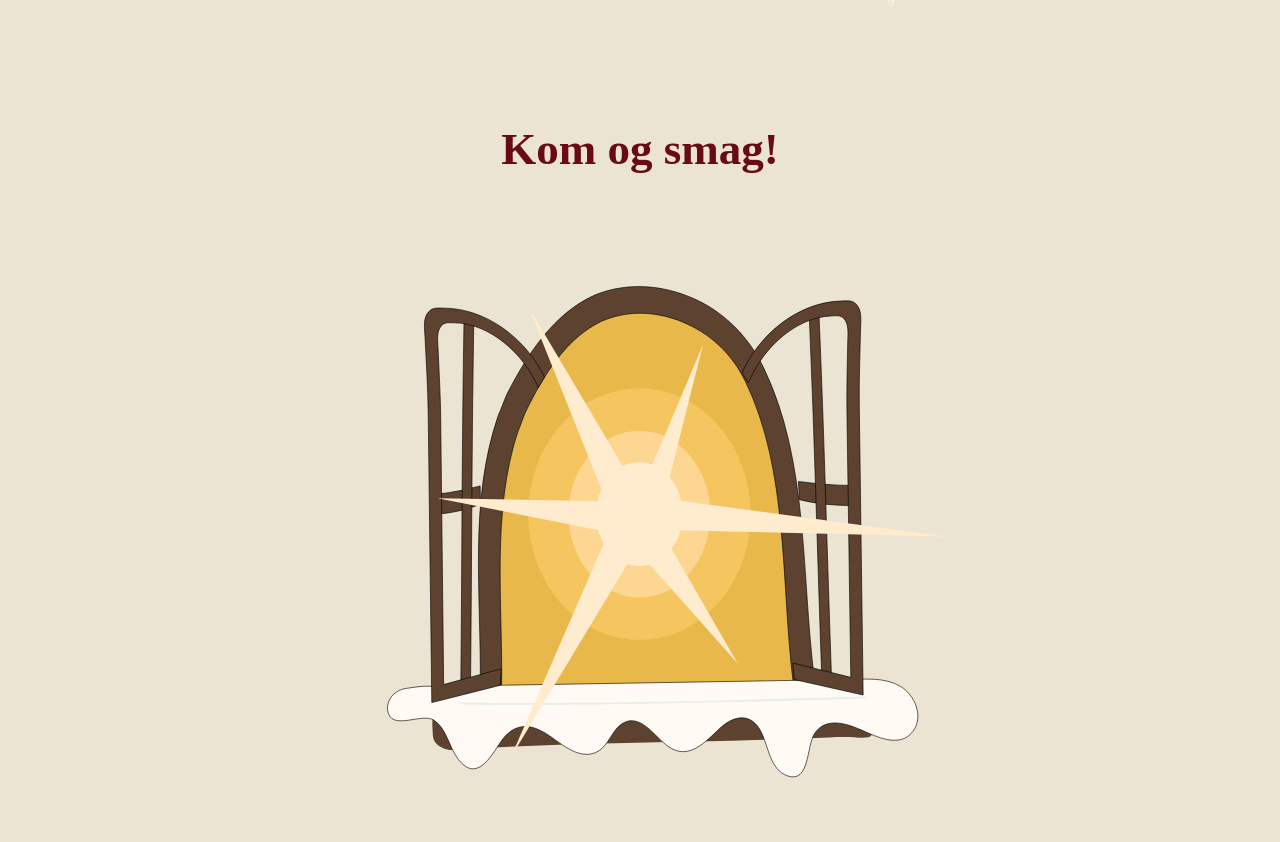
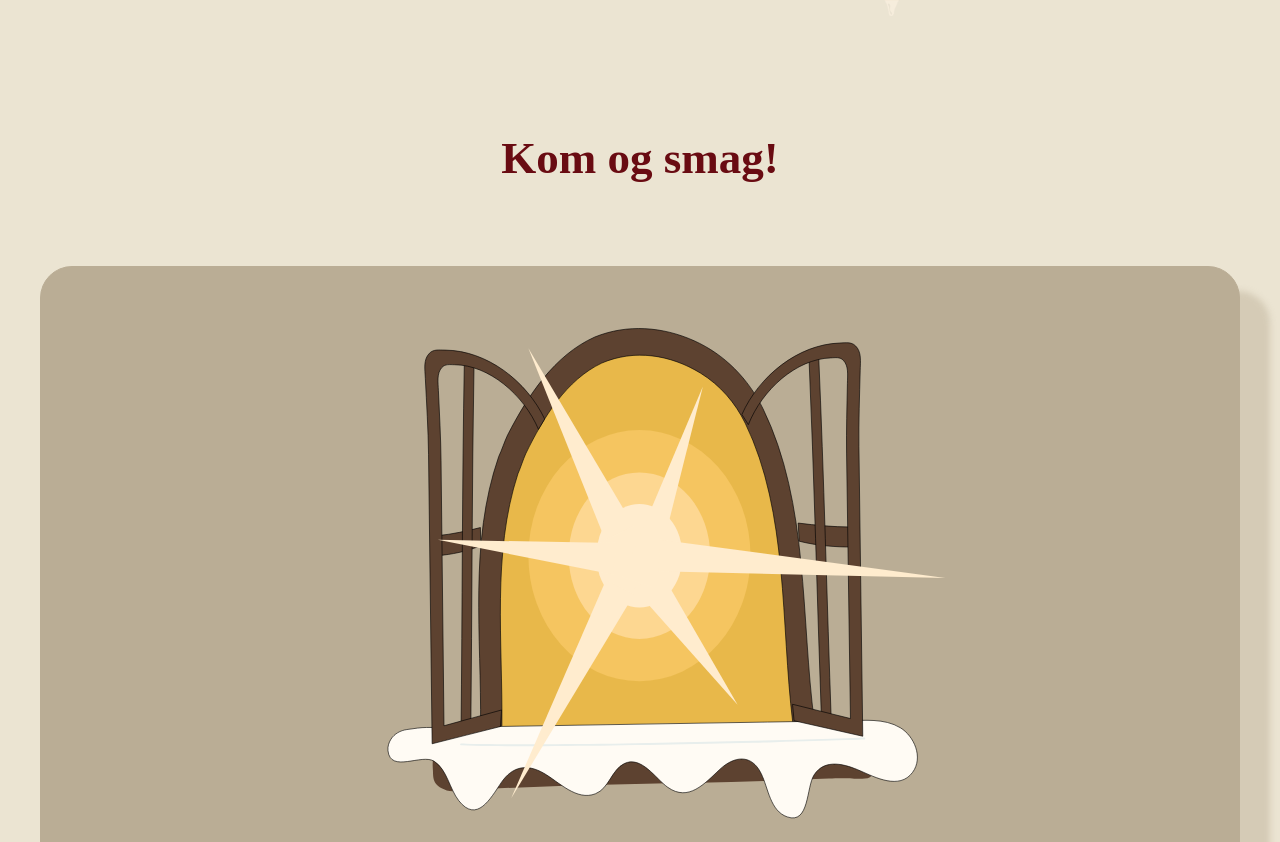
Before and after one commit to RebekkaJeppesen/Smag-paa-julen-event, a plain HTML site: page index.html in a window 1280 px wide. Shown: the part 931-1773 px from the top of the page. Drawn offline with Linux system fonts and the light colour scheme; files whose address does not match are found by name.

Commit message:
vindue link

```diff
--- a/css/index.css
+++ b/css/index.css
@@ -10,8 +10,6 @@
   font-style: normal;
   font-size: 48px;
   color: rgba(105, 11, 18, 1);
-  text-decoration: underline;
-  text-decoration-thickness: 8px;
 }
 .intro {
   grid-column: 2;
@@ -20,6 +18,7 @@
   border-radius: 2rem;
   padding: 2rem;
   background-color: rgba(105, 11, 18, 1);
+  box-shadow: 20px 20px 6px rgba(104, 11, 19, 0.45);
 }
 .tekst {
   font-family: "Playfair Display", serif;
@@ -27,6 +26,7 @@
   font-weight: 500;
   font-style: normal;
   color: rgba(235, 228, 210, 1);
+  font-size: 18px;
 }
 
 .guirlande {
@@ -42,4 +42,16 @@
   font-style: normal;
   color: rgba(105, 11, 18, 1);
   font-size: 30px;
+  margin-bottom: 2rem;
 }
+
+.vindue {
+  border: 1px solid rgba(186, 173, 149, 1);
+  border-radius: 2rem;
+  background-color: rgba(186, 173, 149, 1);
+  box-shadow: 30px 25px 6px rgba(186, 173, 149, 0.45);
+}
+.vindue:hover {
+  box-shadow: 30px 25px 6px rgba(220, 170, 88);
+  transform: translateY(-20px);
+}
--- a/index.html
+++ b/index.html
@@ -45,7 +45,7 @@
       </section>
 
       <section class="vindue">
-        <img src="svg/vindue.svg" alt="" />
+        <a class="svg_link" href="svg.html"><img src="svg/vindue.svg" alt="vindue til svg" /></a>
       </section>
 
       <section class="grid_1-1">
```
